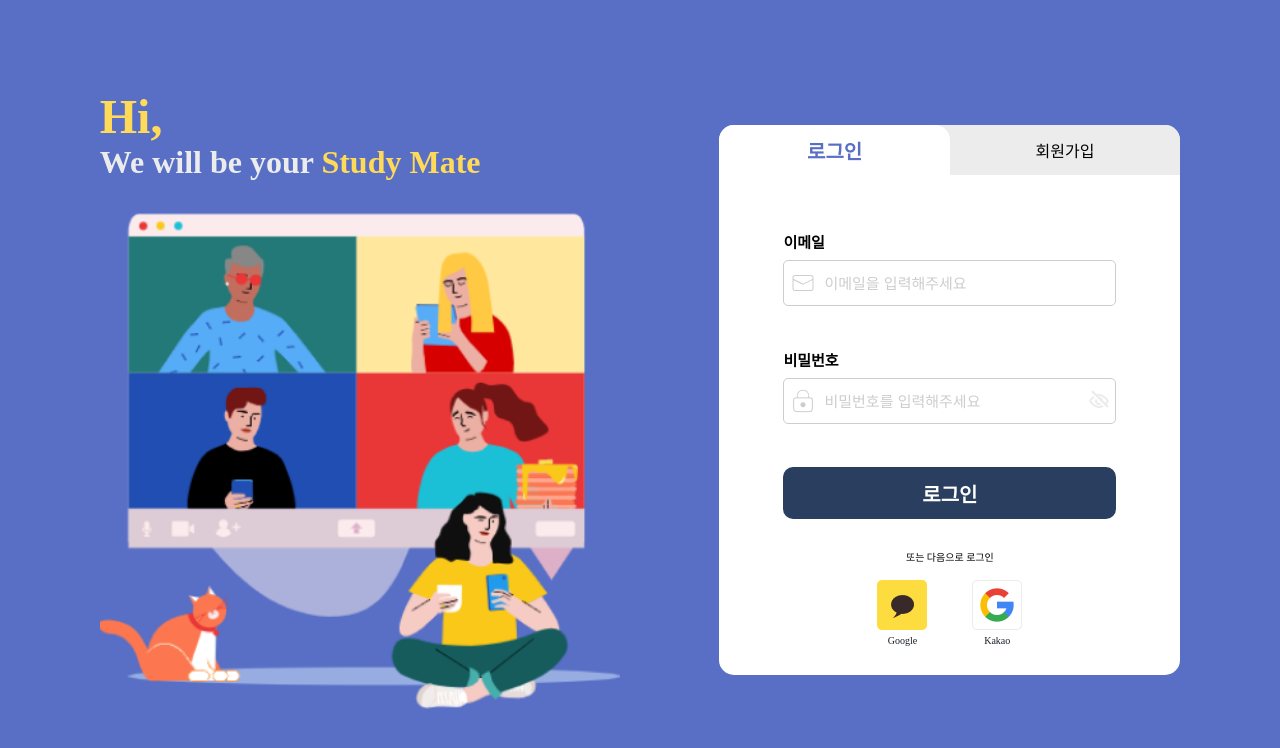
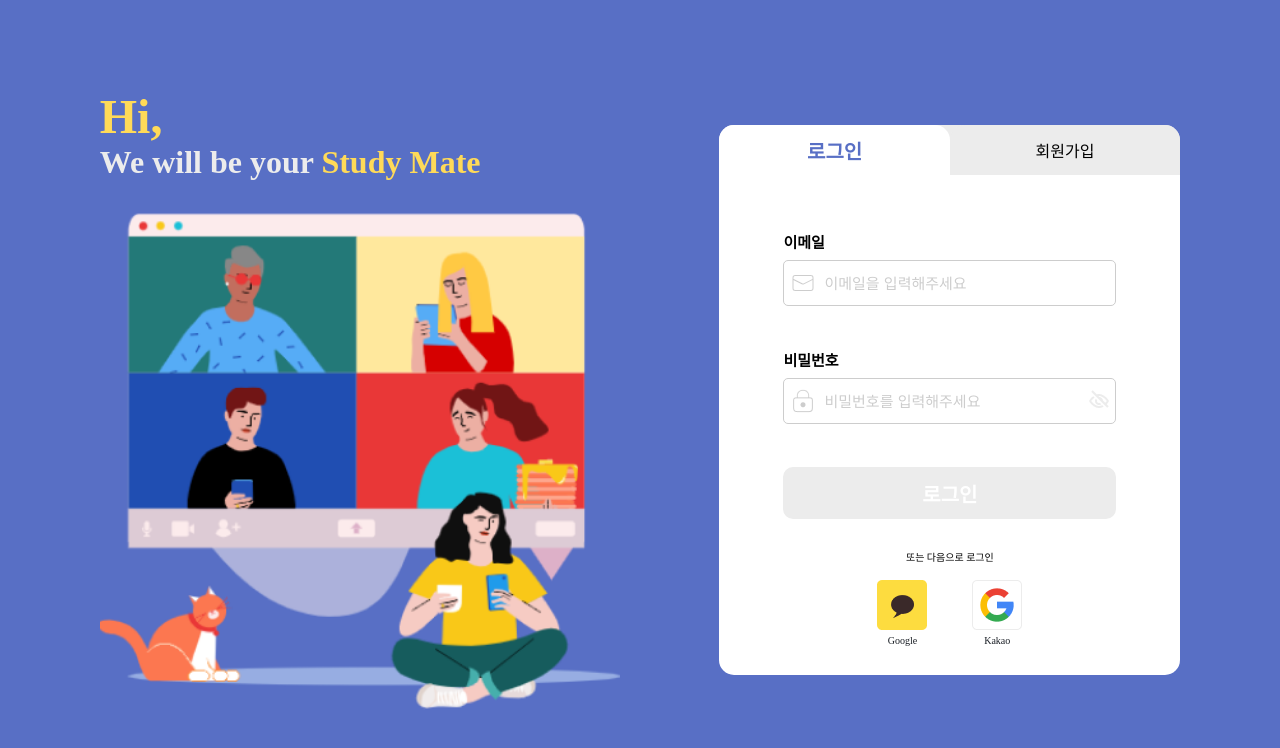
Before and after one commit to StudyBuddyCorps/Front-end, a React (Create React App) app: page /account in a window 1280 px wide. Shown: the top 748 px of the page. Built offline with nearby package versions, Linux system fonts and the light colour scheme.

Commit message:
fix: 버튼 활성화 수정 (#25) - input 값이 모두 입력되어야 버튼이 활성화된다.

```diff
--- a/src/components/account/Join.tsx
+++ b/src/components/account/Join.tsx
@@ -1,5 +1,5 @@
 import React, { useState } from "react";
-import styled from "styled-components";
+import styled, { css } from "styled-components";
 import Message from "../../assets/message.png";
 import Lock from "../../assets/lock.png";
 import Kakao from "../../assets/kakao.png";
@@ -39,6 +39,9 @@ const Join = ({onSubmit}: JoinProps) => {
       confirmPwd: '',
     });
   };
+
+  // input 값이 다 입력되어 있는지 체크
+  const isFormValid = name !== '' && email !== '' && password !== '' && confirmPwd !== '';
 
   return (
     <Wrapper>
@@ -94,7 +97,7 @@ const Join = ({onSubmit}: JoinProps) => {
             <ViewImg src={UnView} alt="Hidde View" />
           </InputContainer>
         </div>
-        <Button type="submit">회원가입</Button>
+        <Button type="submit" enabled={isFormValid}>회원가입</Button>
       </JoinForm>
       <Other>
         <Text>또는 다음으로 로그인</Text>
@@ -180,15 +183,22 @@ const ViewImg = styled.img`
   transform: translateY(-50%);
 `;
 
-const Button = styled.button`
+const Button = styled.button<{ enabled: boolean}>`
   height: 52px;
   border: none;
   border-radius: 10px;
-  background-color: #2A3F5F;
+  background-color: #ECECEC;
   color: #FFFFFF;
   font-size: 20px;
   font-weight: 600;
-  cursor: pointer;
+  cursor: not-allowed;
+  ${props =>
+    props.enabled &&
+    css`
+      background-color: #2A3F5F;
+      cursor: pointer;
+    `
+  }
 `;
 
 const Other = styled.div`
--- a/src/components/account/Login.tsx
+++ b/src/components/account/Login.tsx
@@ -1,5 +1,5 @@
 import React, { useState } from 'react';
-import styled from "styled-components";
+import styled, { css } from "styled-components";
 import Message from "../../assets/message.png";
 import Lock from "../../assets/lock.png";
 import Kakao from "../../assets/kakao.png";
@@ -35,6 +35,9 @@ function Login({onSubmit}: LoginProps) {
     });
   };
 
+  // input 값이 다 입력되어 있는지 체크
+  const isFormValid = email !== '' && password !== '';
+
   return (
     <Wrapper>
       <LoginForm onSubmit={handleSubmit}>
@@ -65,7 +68,7 @@ function Login({onSubmit}: LoginProps) {
             <ViewImg src={UnView} alt="Hidde View" />
           </InputContainer>
         </div>
-        <Button type='submit'>로그인</Button>
+        <Button type='submit' enabled={isFormValid}>로그인</Button>
       </LoginForm>
       <Other>
         <Text>또는 다음으로 로그인</Text>
@@ -147,16 +150,23 @@ const ViewImg = styled.img`
   transform: translateY(-50%);
 `;
 
-const Button = styled.button`
+const Button = styled.button<{ enabled: boolean}>`
   height: 52px;
   border: none;
   border-radius: 10px;
-  background-color: #2A3F5F;
+  background-color: #ECECEC;
   color: #FFFFFF;
   font-size: 20px;
   font-weight: 600;
-  cursor: pointer;
-`;
+  cursor: not-allowed;
+  ${props =>
+    props.enabled &&
+    css`
+      background-color: #2A3F5F;
+      cursor: pointer;
+    `
+  }
+ `;
 
 const Other = styled.div`
   display: flex;
```
